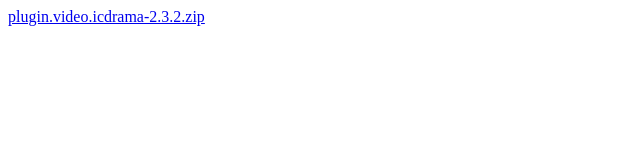
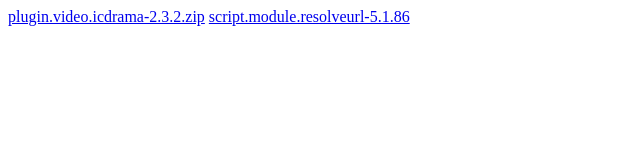
Before and after one commit to chikangz/chikangz.github.io, a plain HTML site: page repo/index.html in a window 1280 px wide. Shown: the whole page, without its empty margins (0-640 px from the left). Drawn offline with Linux system fonts and the light colour scheme.

Commit message:
Update index.html

```diff
--- a/repo/index.html
+++ b/repo/index.html
@@ -1 +1,2 @@
 <a href="plugin.video.icdrama-2.3.2.zip">plugin.video.icdrama-2.3.2.zip</a>
+<a href="script.module.resolveurl-5.1.86">script.module.resolveurl-5.1.86</a>
```
